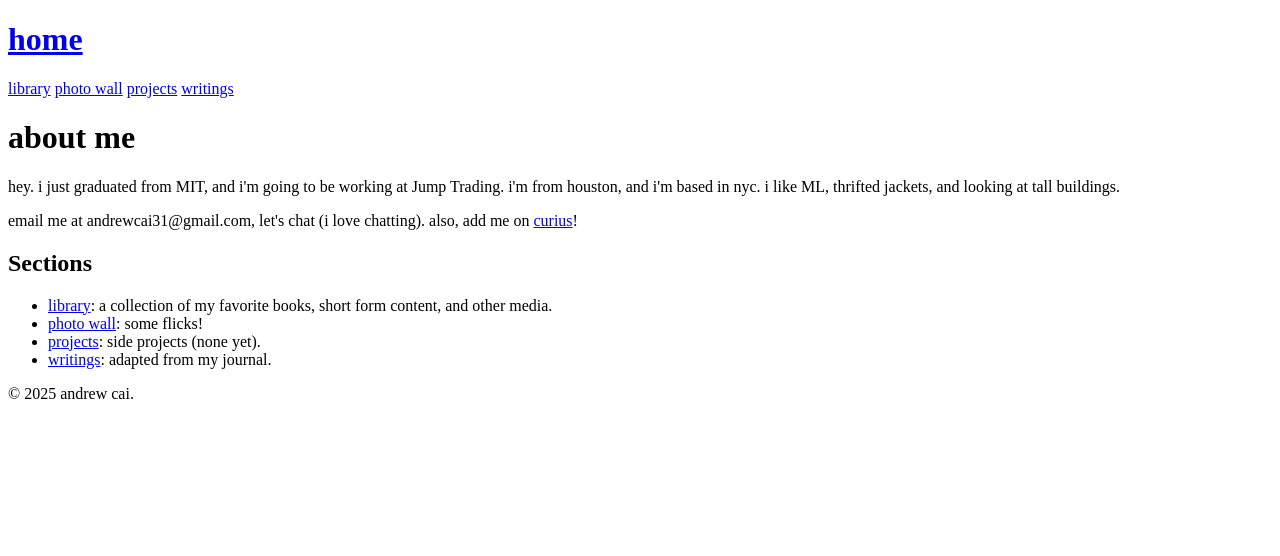
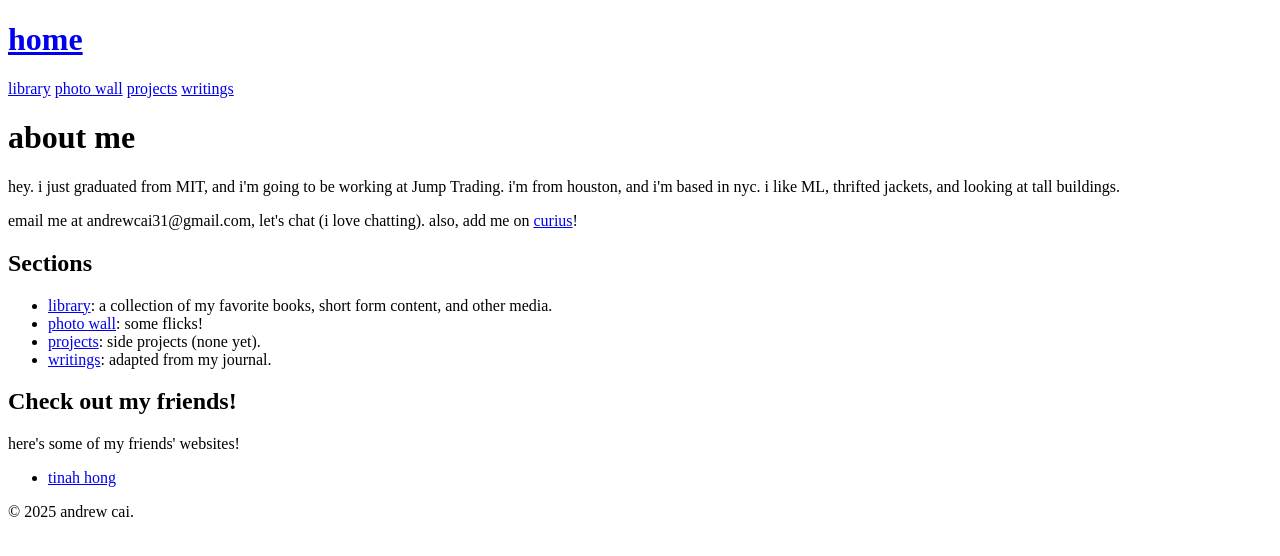
Before and after one commit to andrewcai31/andrewcai31.github.io, a Jekyll site: the page built from index.html, in a window 1280 px wide. Shown: the top 556 px of the page. Built offline with Jekyll 4.4.1, drawn with Linux system fonts in a browser that asks for light colours.

Commit message:
friends website

```diff
--- a/index.html
+++ b/index.html
@@ -17,3 +17,10 @@ title: Home
     <li><a href="/projects/">projects</a>: side projects (none yet).</li>
     <li><a href="/writings/">writings</a>: adapted from my journal.</li>
 </ul>
+
+<h2>Check out my friends!</h2>
+
+<p>here's some of my friends' websites!</p>
+<ul>
+    <li><a href="https://www.tinahhong.com">tinah hong</a></li>
+</ul>
```
